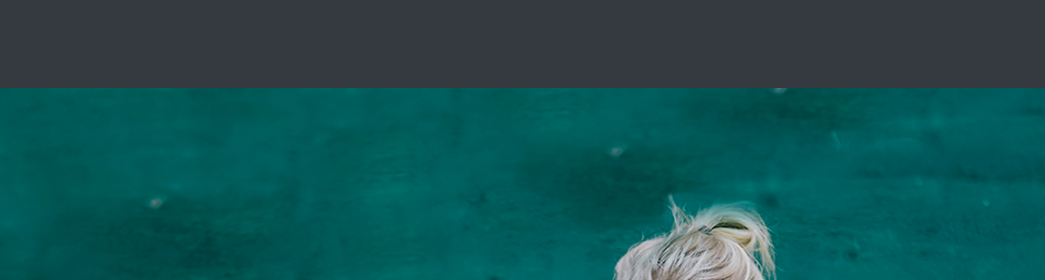
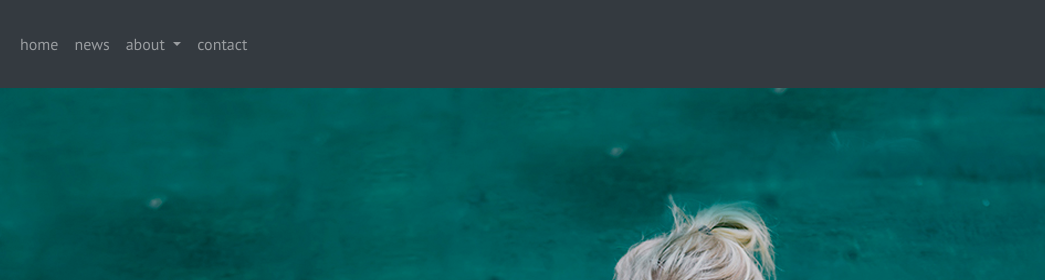
Before and after one commit to LewisLindleySmith/sproutScss, a website built with webpack: page index.html in a window 1280 px wide. Shown: the top 280 px of the page, 235-1280 px from the left. Built offline with nearby package versions, Linux system fonts and the light colour scheme.

Commit message:
nav boot

```diff
--- a/index.html
+++ b/index.html
@@ -40,7 +40,39 @@
         <span class="navbar-toggler-icon"></span>
       </button>
 
-      <div class="collapse navbar-collapse" id="navbarSupportedContent"></div>
+      <div class="collapse navbar-collapse" id="navbarSupportedContent">
+        <ul class="navbar-nav mr-auto">
+          <li class="nav-item">
+            <a class="nav-link" href="#">home</a>
+          </li>
+          <li class="nav-item">
+            <a class="nav-link" href="#">news</a>
+          </li>
+          <li class="nav-item dropdown">
+            <a
+              class="nav-link dropdown-toggle"
+              href="#"
+              id="navbarDropdown"
+              role="button"
+              data-toggle="dropdown"
+              aria-haspopup="true"
+              aria-expanded="false"
+            >
+              about
+            </a>
+            <div class="dropdown-menu" aria-labelledby="navbarDropdown">
+              <a class="dropdown-item" href="#">Action</a>
+              <a class="dropdown-item" href="#">Another action</a>
+              <div class="dropdown-divider"></div>
+              <a class="dropdown-item" href="#">Something else here</a>
+            </div>
+          </li>
+
+          <li class="nav-item">
+            <a class="nav-link" href="#">contact</a>
+          </li>
+        </ul>
+      </div>
     </nav>
 
     <div class="hero-banner">
```
